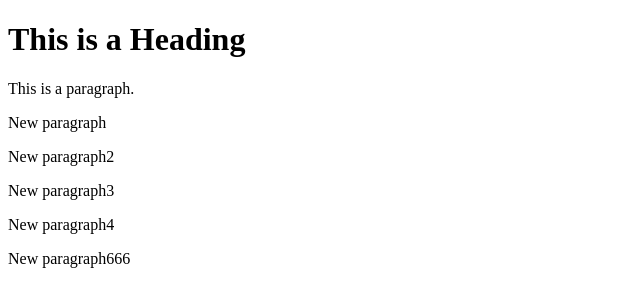
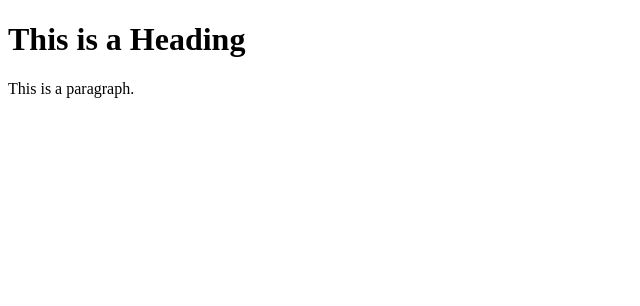
Before and after one commit to lyubovbobrovitskaya/site, a plain HTML site: page index.html in a window 1280 px wide. Shown: the whole page, without its empty margins (0-640 px from the left). Drawn offline with Linux system fonts and the light colour scheme.

Commit message:
3d commit

```diff
--- a/index.html
+++ b/index.html
@@ -7,10 +7,6 @@
 
 <h1>This is a Heading</h1>
 <p>This is a paragraph.</p>
-<p>New paragraph</p>
-<p>New paragraph2</p>
-<p>New paragraph3</p>
-<p>New paragraph4</p>
-<p>New paragraph666</p>
+
 </body>
 </html>
```
